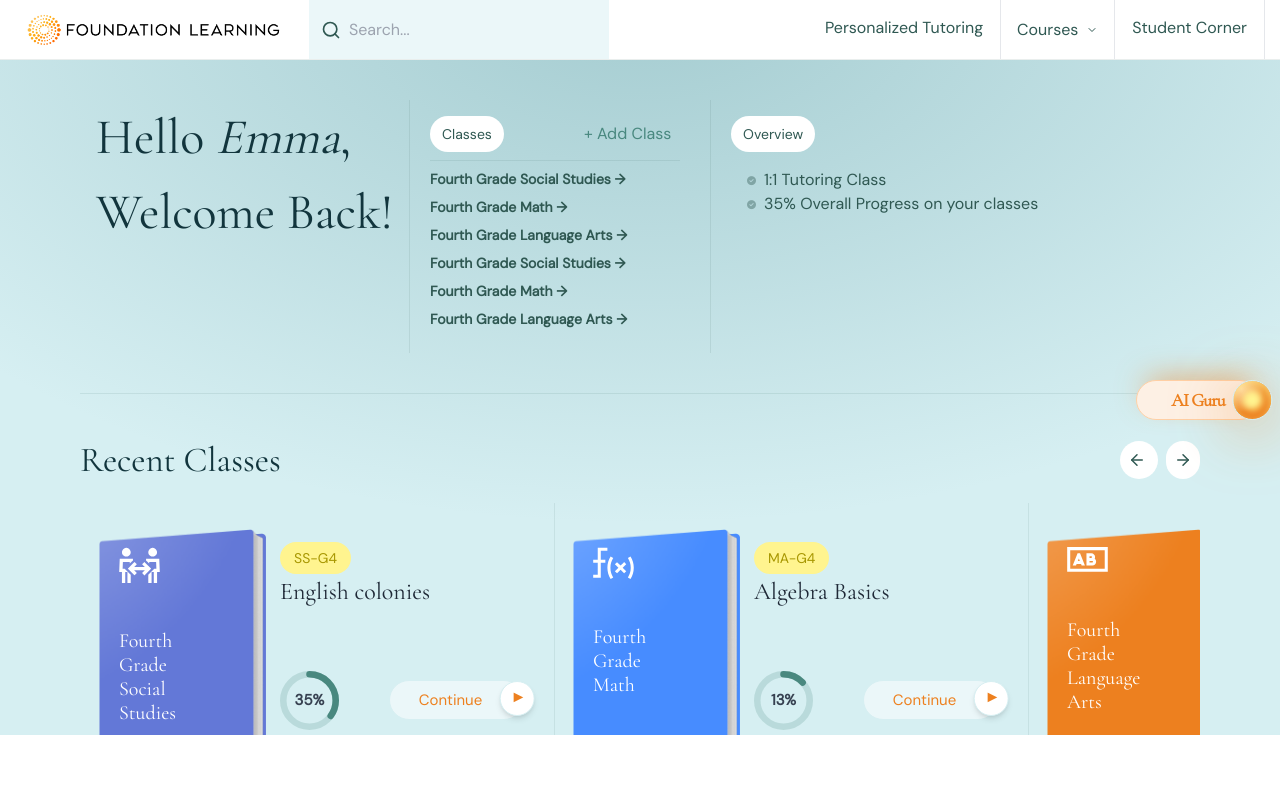
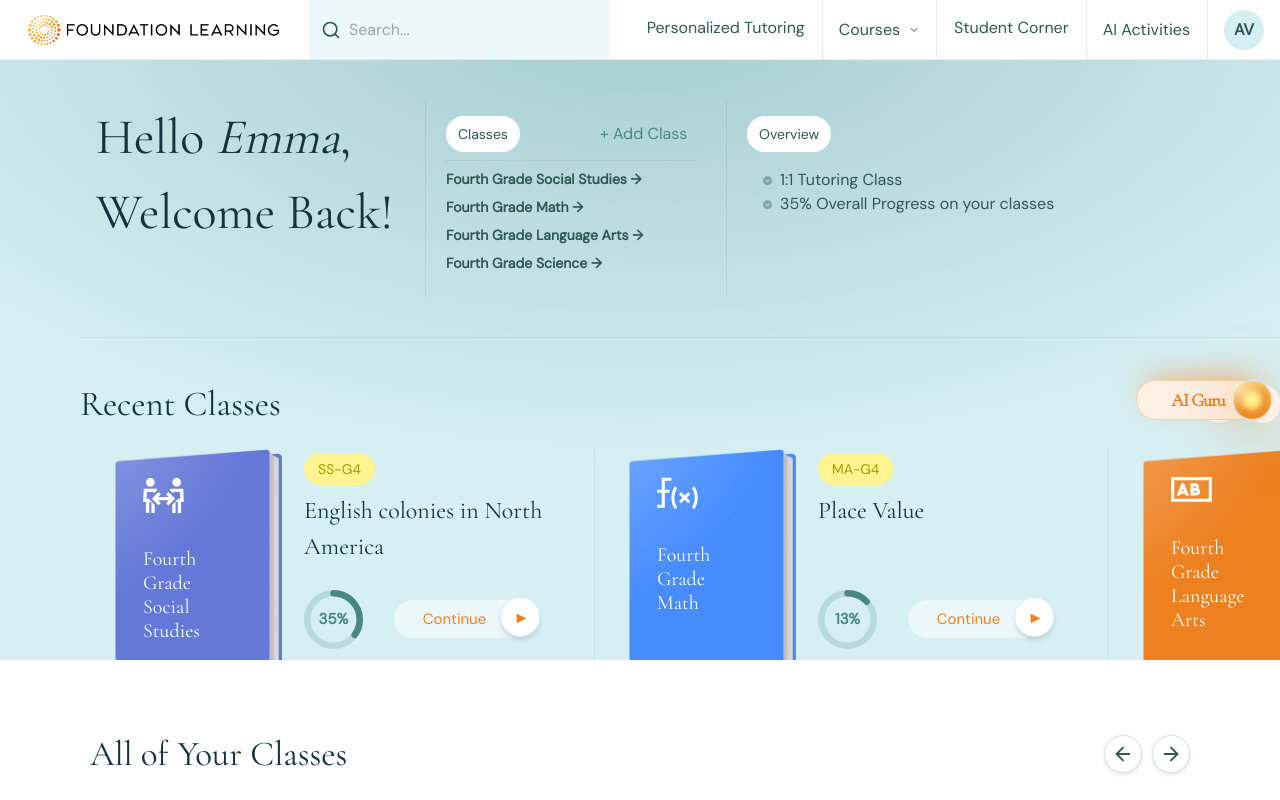
Before and after one commit to pulakkar333/Foundation_learning, a Next.js app: page / in a window 1280 px wide. Shown: the top 800 px of the page. Built offline with nearby package versions, Linux system fonts and the light colour scheme.

Commit message:
feedbacks

```diff
--- a/src/app/globals.css
+++ b/src/app/globals.css
@@ -34,7 +34,6 @@ body {
 }
 
 /*-------------- HeroSection.css */
-
 
 /*-------------- AllClasses.css */
 .all-classes-header {
--- a/src/components/bookGrid.tsx
+++ b/src/components/bookGrid.tsx
@@ -99,7 +99,7 @@ const BookGrid = () => {
     <div className="book-grid grid-cols-3 ssm:px-[5px] md:px-[0px] ssm:mt-[10px] ssm:grid-cols-3 md:grid-cols-5 xl:grid-cols-6 xl:gap-x-[50px] md:gap-x-[50px] ssm:gap-x-[10px] xl:gap-y-[40px] md:gap-y-[40px] xl:pl-[0px] md:pl-[0px] md:pr-[40px] xl:pr-[0px] lg:pl-[0px] sm:pl-[0px] 2xl:pl-[0px]">
       {books.map((book, index) => (
         <div key={index} className="book-card">
-          <div className="book-image-wrapper md:w-[121px] md:h-[161px]">
+          <div className="book-image-wrapper md:w-[121px] md:h-[161px] xl:w-[142px] xl:h-[190px] ssm:w-[95px] ssm:h-[127px] ">
             <Image
               width={142}
               height={190}
--- a/src/components/heroSection.tsx
+++ b/src/components/heroSection.tsx
@@ -7,7 +7,7 @@ const classes = [
     title: "Fourth Grade Social Studies",
     progress: 35,
     color: "bg-indigo-500",
-    topic: "English colonies",
+    topic: "English colonies in North America",
     images: ["/logo/cover-back.png", "/logo/pages.png", "/logo/Frame_1.png"],
     code: "SS-G4",
     svgIcon: "/logo/people-arrows.svg",
@@ -16,7 +16,7 @@ const classes = [
     title: "Fourth Grade Math",
     progress: 13,
     color: "bg-green-500",
-    topic: "Algebra Basics",
+    topic: "Place Value",
     images: ["/logo/cover-back-2.png", "/logo/pages.png", "/logo/Frame_2.png"],
     code: "MA-G4",
     svgIcon: "/logo/function.svg",
@@ -25,13 +25,13 @@ const classes = [
     title: "Fourth Grade Language Arts",
     progress: 25,
     color: "bg-blue-500",
-    topic: "Physics & Chemistry",
+    topic: "Text Structure",
     images: ["/logo/cover-back-3.png", "/logo/pages.png", "/logo/Frame_3.png"],
     code: "SCI-G4",
     svgIcon: "/logo/input-text.svg",
   },
   {
-    title: "Fourth Grade Social Studies",
+    title: "Fourth Grade Science",
     progress: 35,
     color: "bg-indigo-500",
     topic: "English Colonies",
@@ -39,30 +39,12 @@ const classes = [
     code: "SS-G4",
     svgIcon: "/logo/people-arrows.svg",
   },
-  {
-    title: "Fourth Grade Math",
-    progress: 60,
-    color: "bg-green-500",
-    topic: "Algebra Basics",
-    images: ["/logo/cover-back-2.png", "/logo/pages.png", "/logo/Frame_2.png"],
-    code: "MA-G4",
-    svgIcon: "/logo/function.svg",
-  },
-  {
-    title: "Fourth Grade Language Arts",
-    progress: 75,
-    color: "bg-blue-500",
-    topic: "Physics & Chemistry",
-    images: ["/logo/cover-back-3.png", "/logo/pages.png", "/logo/Frame_3.png"],
-    code: "SCI-G4",
-    svgIcon: "/logo/input-text.svg",
-  },
 ];
 
 export default function HeroSection() {
   return (
     <div
-      className="w-full flex flex-col px-4 md:px-[38px] lg:px-[80px] bg-transparent"
+      className="w-full flex flex-col xl:pl-[80px] md:pl-[40px] lg:pl-[80px]"
       style={{
         background:
           "radial-gradient(71.27% 71.27% at 50% 0%, rgba(115, 169, 175, 0.50) 0%, rgba(172, 235, 243, 0.00) 100%), #D6EFF2",
@@ -70,8 +52,9 @@ export default function HeroSection() {
     >
       <div className="xl:mt-[100px] md:mt-[150px] ssm:mt-[150px]">
         <div className="flex flex-col md:flex-row xl:justify-between border-l  border-[#2F58521A] lg:border-hidden md:border-hidden sm:border-[#2F58521A] sm:pl-0 sm:pb-0">
-          <h1 className="xl:text-[50px] md:text-[50px] ssm:text-[40px] text-[#12353D] font-cormorant xl:font-[500] md:font-[500] ssm:font-[500] leading-normal ssm:px-[16px] whitespace-nowrap">
-            Hello <em className="italic xl:font-[400]">Emma</em>,<br/> Welcome Back!
+          <h1 className="xl:text-[50px] md:text-[50px] ssm:text-[40px] text-[#12353D] font-cormorant xl:font-[500] md:font-[500] ssm:font-[500] leading-normal ssm:px-[16px] whitespace-nowrap xl:mr-[16px]">
+            Hello <em className="italic xl:font-[400]">Emma</em>,<br /> Welcome
+            Back!
           </h1>
 
           <div className="w-auto xl:border-l md:border-l lg:border-l md:pl-[20px] md:pr-[20px] md:mt-0 py-4 order-2 md:order-1 border-[#2F58521A] ssm:border-t ssm:border-b md:border-0 xl:border-0 ssm:px-[16px]">
--- a/src/components/navigiation.tsx
+++ b/src/components/navigiation.tsx
@@ -1,5 +1,6 @@
 "use client";
 
+import { useState, useRef, useEffect } from "react";
 import Image from "next/image";
 import Link from "next/link";
 import { Search, ChevronDown } from "lucide-react";
@@ -27,7 +28,10 @@ function Navigation({ second = false }: { second?: boolean }) {
       <div className="flex items-center flex-shrink-0 space-x-4 h-full">
         {!second && (
           <div className="md:hidden">
-            <Search className="text-[#2F5852] cursor-pointer" size={24} />
+            <Search
+              className="text-[#2F5852] cursor-pointer ssm:ml-2"
+              size={24}
+            />
           </div>
         )}
 
@@ -43,8 +47,8 @@ function Navigation({ second = false }: { second?: boolean }) {
             <Image
               src="/logo/logo.png"
               alt="Foundation Learning"
-              width={150}
-              height={30}
+              width={221}
+              height={28}
               className="lg:hidden"
             />
           </>
@@ -62,19 +66,27 @@ function Navigation({ second = false }: { second?: boolean }) {
         )}
       </div>
 
-      {!second ? (
-        <nav className="hidden xl:flex lg:hidden xl:pl-[200px] items-center flex-shrink-0 h-full">
+      {/* Main Navigation (For Larger Screens) */}
+      <nav
+        className={`${
+          second ? "flex w-full" : "hidden xl:flex lg:hidden"
+        } items-center justify-between flex-shrink-0 h-full ml-auto`}
+      >
         <NavLinks />
       </nav>
-      ) : (
-        <nav className="flex items-center justify-between flex-shrink-0 h-full w-full overflow-x-auto">
+
+      {/* Second Navigation (Mobile and Smaller Screens) */}
+      <div
+        className={`xl:hidden ${
+          second ? "flex w-full" : "hidden"
+        } items-center justify-between w-full h-full`}
+      >
         <NavLinks />
-        </nav>
-      )}
+      </div>
 
       {!second && (
         <div className="relative px-4">
-          <div className="w-8 h-8 bg-gray-300 rounded-full flex items-center justify-center text-gray-700">
+          <div className="w-[40px] h-[40px] bg-[#D6EFF2] rounded-full flex items-center justify-center text-[#2F5852] text-[16px] font-bold">
             AV
           </div>
         </div>
@@ -84,6 +96,30 @@ function Navigation({ second = false }: { second?: boolean }) {
 }
 
 function NavLinks() {
+  const [dropdownOpen, setDropdownOpen] = useState(false);
+  const dropdownRef = useRef<HTMLDivElement | null>(null);
+
+  const toggleDropdown = () => {
+    setDropdownOpen((prev) => !prev);
+  };
+
+  // Close dropdown when clicking outside
+  useEffect(() => {
+    const handleClickOutside = (event: MouseEvent) => {
+      if (
+        dropdownRef.current &&
+        !dropdownRef.current.contains(event.target as Node)
+      ) {
+        setDropdownOpen(false);
+      }
+    };
+
+    document.addEventListener("mousedown", handleClickOutside);
+    return () => {
+      document.removeEventListener("mousedown", handleClickOutside);
+    };
+  }, []);
+
   return (
     <>
       <Link
@@ -95,13 +131,17 @@ function NavLinks() {
 
       <Divider />
 
-      <div className="relative group">
-        <button className="text-[#2F5852] text-[16px] font-normal flex items-center h-full px-4">
+      <div className="relative" ref={dropdownRef}>
+        <button
+          className="text-[#2F5852] text-[16px] font-normal flex items-center h-full px-4"
+          onClick={toggleDropdown}
+        >
           Courses
           <ChevronDown className="ml-2" size={12} />
         </button>
 
-        <div className="absolute hidden group-hover:block bg-white shadow-md rounded-lg p-2 mt-2 w-40">
+        {dropdownOpen && (
+          <div className="absolute bg-white shadow-md rounded-lg p-2 mt-2 w-40">
             <Link
               href="#"
               className="block text-[#2F5852] p-2 hover:bg-[#D6EFF2] transition-colors duration-200"
@@ -115,7 +155,9 @@ function NavLinks() {
               Course 2
             </Link>
           </div>
+        )}
       </div>
+
       <Divider />
 
       <Link
--- a/src/components/slider.tsx
+++ b/src/components/slider.tsx
@@ -79,7 +79,7 @@ export default function Slider({ title, data, className }: SliderProps) {
         </div>
       </div>
 
-      <div className="relative w-full overflow-hidden xl:mt-[22px]">
+      <div className="relative w-full overflow-hidden mt-[22px]">
         <div
           className="flex transition-transform duration-1000"
           style={{ transform: `translateX(-${currentIndex * 100}%)` }}
@@ -101,7 +101,7 @@ export default function Slider({ title, data, className }: SliderProps) {
                 ></div>
               )}
 
-              <div className="p-6 flex flex-col items-center pb-0 mb-[-10px] ssm:flex-row">
+              <div className="flex flex-col items-center pb-0 mb-[-5px] ssm:flex-row xl:px-[40px] md:px-[25px] space-x-2">
                 <div className="relative">
                   {classItem.images.map((imgSrc, idx) => (
                     <Image
@@ -122,13 +122,13 @@ export default function Slider({ title, data, className }: SliderProps) {
                       }}
                     />
                   ))}
-                  <div className="absolute inset-0 flex flex-col mt-[20px] xl:mt-[20px] md:mt-[20px] gap-[20px]">
+                  <div className="absolute inset-0 flex flex-col xl:mt-[30px] md:mt-[20px] ssm:mt-[20px] gap-2 ssm:gap-6 ssm:ml-2">
                     <Image
                       src={classItem.svgIcon}
                       alt="Custom SVG"
                       width={41}
                       height={32}
-                      className="text-white xl:mb-4"
+                      className="text-white"
                     />
                     <h3
                       style={{
@@ -149,7 +149,7 @@ export default function Slider({ title, data, className }: SliderProps) {
                 </div>
 
                 <div className="flex flex-col justify-center">
-                  <div className="flex flex-col items-center ssm:items-start sm:items-start">
+                  <div className="flex flex-col items-center ssm:items-start sm:items-start gap-2">
                     <span
                       className="flex flex-shrink-0 items-center justify-center w-auto h-[32px] px-[14px] py-[7px] rounded-full bg-[#FFF48F] ssm:self-start"
                       style={{
@@ -170,12 +170,12 @@ export default function Slider({ title, data, className }: SliderProps) {
                       {classItem.code}
                     </span>
 
-                    <h3 className="xl:text-[24px] md:text-[24px] ssm:text-[20px] font-medium text-gray-800 font-cormorant xl:w-[250px] xl:h-[87px] md:w-[250px] md:h-[87px] mb-[10px] ssm:self-start ssm:w-[186px] ssm:h-[48px]">
+                    <h3 className="xl:text-[24px] md:text-[24px] ssm:text-[20px] font-medium text-[#12353D] font-cormorant xl:w-[250px] xl:h-[87px] md:w-[250px] md:h-[87px] ssm:self-start ssm:w-[186px] ssm:h-[48px] mb-[10px]">
                       {classItem.topic}
                     </h3>
                   </div>
 
-                  <div className="flex items-center xl:space-x-[50px] md:space-x-[50px] ssm:space-x-[5px] ssm:mt-[20px] xl:mt-0 md:mt-0">
+                  <div className="flex items-center xl:space-x-[30px] md:space-x-[0px] ssm:space-x-[px] ssm:mt-[20px] xl:mt-0 md:mt-0 mb-[10px]">
                     <div className="relative xl:w-[59px] xl:h-[59px] md:w-[59px] md:h-[59px] ssm:w-[35px] ssm:h-[35px]">
                       <svg className="w-full h-full" viewBox="0 0 36 36">
                         <circle
@@ -199,16 +199,16 @@ export default function Slider({ title, data, className }: SliderProps) {
                           transform="rotate(-90 18 18)"
                         />
                       </svg>
-                      <span className="absolute inset-0 flex items-center justify-center text-sm font-semibold text-gray-700 ssm:text-[12px] xl:text-[15px] md:text-[15px]">
+                      <span className="absolute inset-0 flex items-center justify-center font-semibold text-[#49887F] ssm:text-[12px] xl:text-[15px] md:text-[15px]">
                         {classItem.progress}%
                       </span>
                     </div>
 
                     <div className="relative">
-                      <button className="relative flex items-center justify-center xl:w-[135px] xl:h-[40px] md:w-[135px] md:h-[40px] ssm:w-[90px] ssm:h-[35px] flex-shrink-0 rounded-[100px] border border-[#D6EFF2] bg-[#EBF7F9] text-sm font-medium">
+                      <button className="relative flex items-center justify-center xl:w-[135px] xl:h-[40px] md:w-[135px] md:h-[40px] ssm:w-[90px] ssm:h-[35px] flex-shrink-0 rounded-[100px] border border-[#D6EFF2] bg-[#EBF7F9] font-medium">
                         <span className="text-[#ED801F] ssm:text-[12px] md:text-[15px] xl:text-[15px]  ssm:mr-3">Continue</span>
-                        <span className="absolute right-0 translate-x-1/3 bg-white rounded-full flex items-center justify-center shadow-md border border-[#D6EFF2] w-[40px] h-[40px] xl:mb-[4px] ssm:mb-[4px] md:mb-[4px] ssm:w-[35px] ssm:h-[35px]">
-                          <span className="text-[#ED801F] text-[18px] font-extrabold inline-block mb-[4px]">
+                        <span className="absolute right-0 translate-x-1/3 bg-white rounded-full flex items-center justify-center shadow-md border border-[#D6EFF2] xl:w-[40px] xl:h-[40px] xl:mb-[4px] ssm:mb-[4px] md:mb-[4px] ssm:w-[35px] ssm:h-[35px]">
+                          <span className="text-[#ED801F] text-[18px] font-extrabold inline-block">
                             ▶
                           </span>
                         </span>
```
Lines whose indentation alone changed are shown as unchanged.
